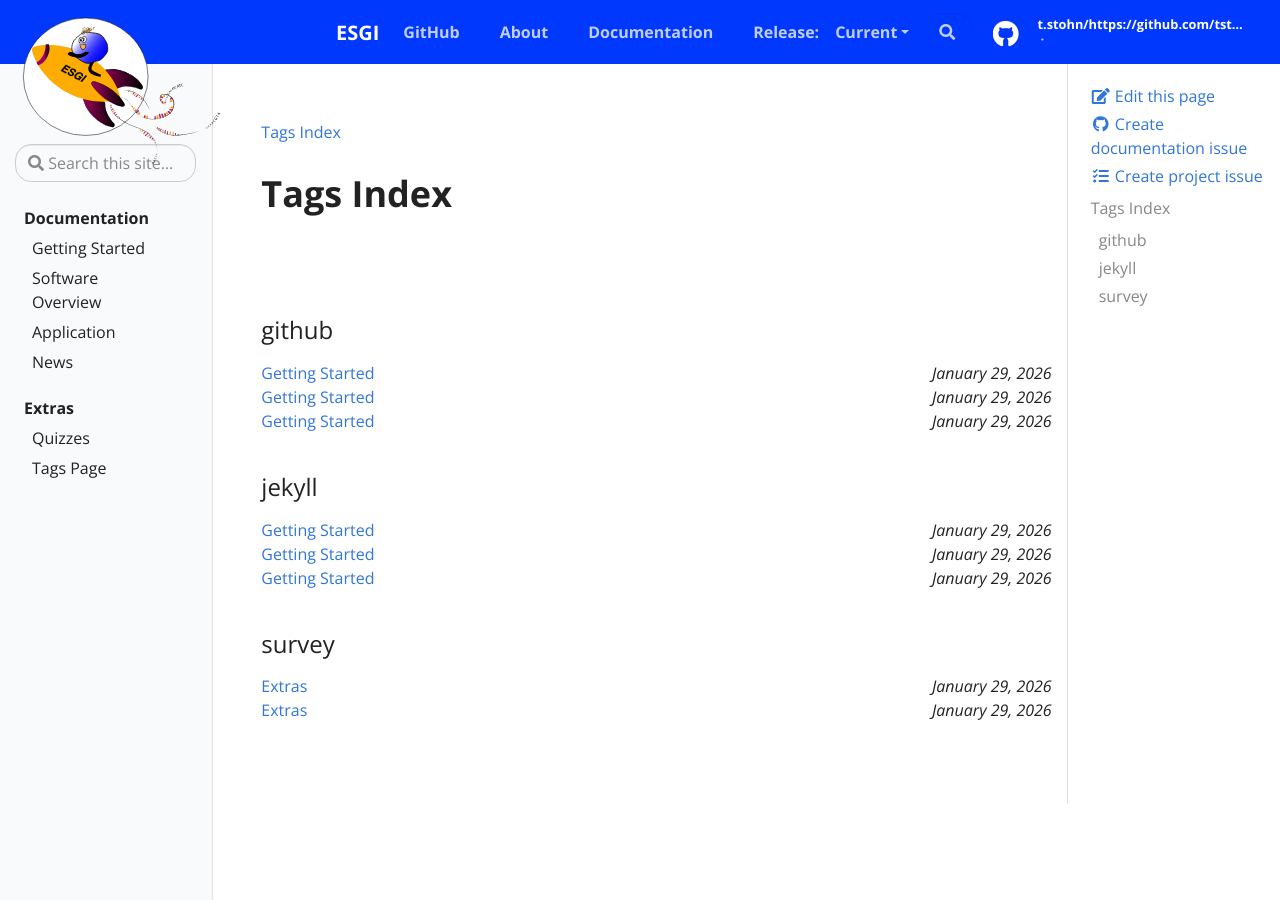
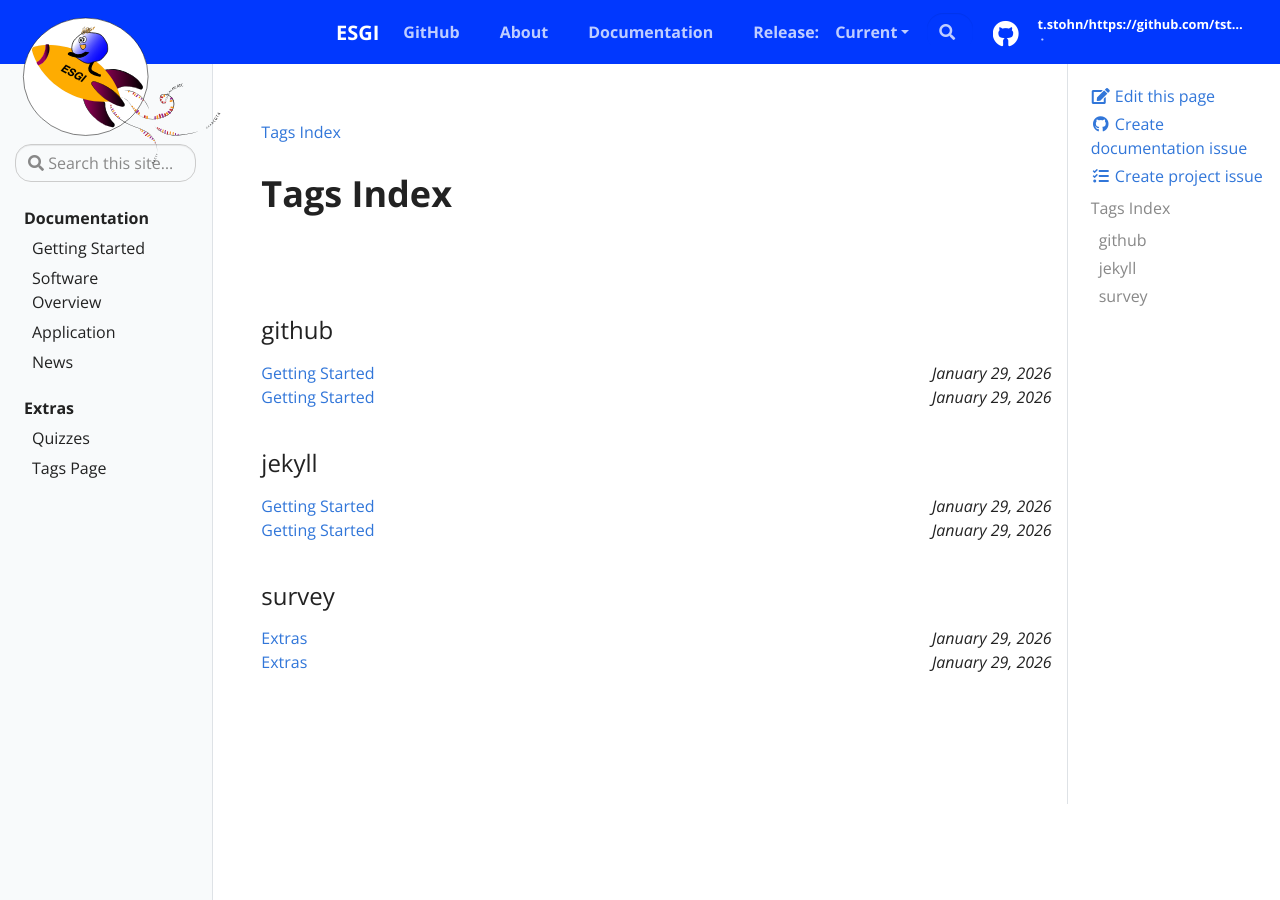
Before and after one commit to tstohn/ESGI.documentation, a Jekyll site: the page built from pages/tags.html, in a window 1280 px wide and 900 px high. Built offline with Jekyll 4.4.1, drawn with Linux system fonts in a browser that asks for light colours.

Commit message:
Update application.md
Removed front matter

```diff
--- a/_docs/application.md
+++ b/_docs/application.md
@@ -1,11 +1,3 @@
----
-title: Getting Started
-tags:
- - jekyll
- - github
-description: Getting started with Docsy Jekyll
----
-
 # Application
 
 
```
